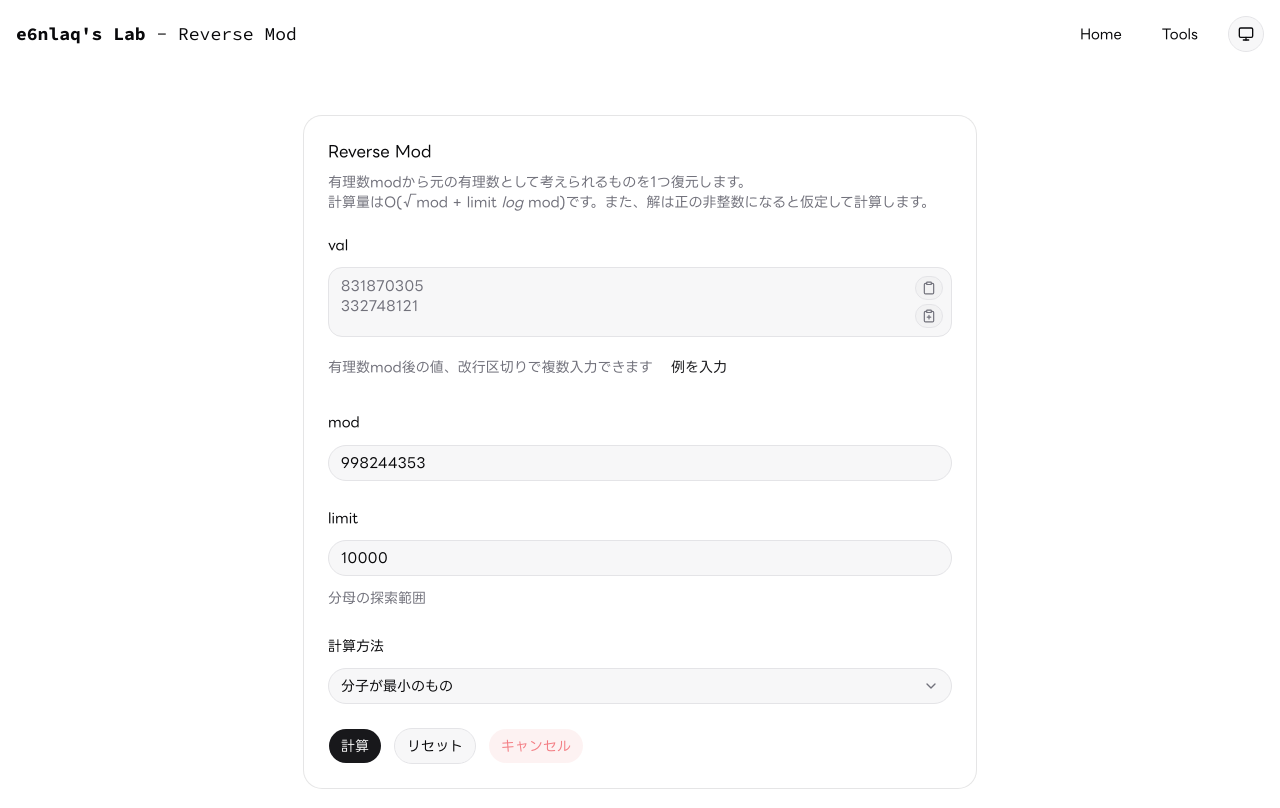
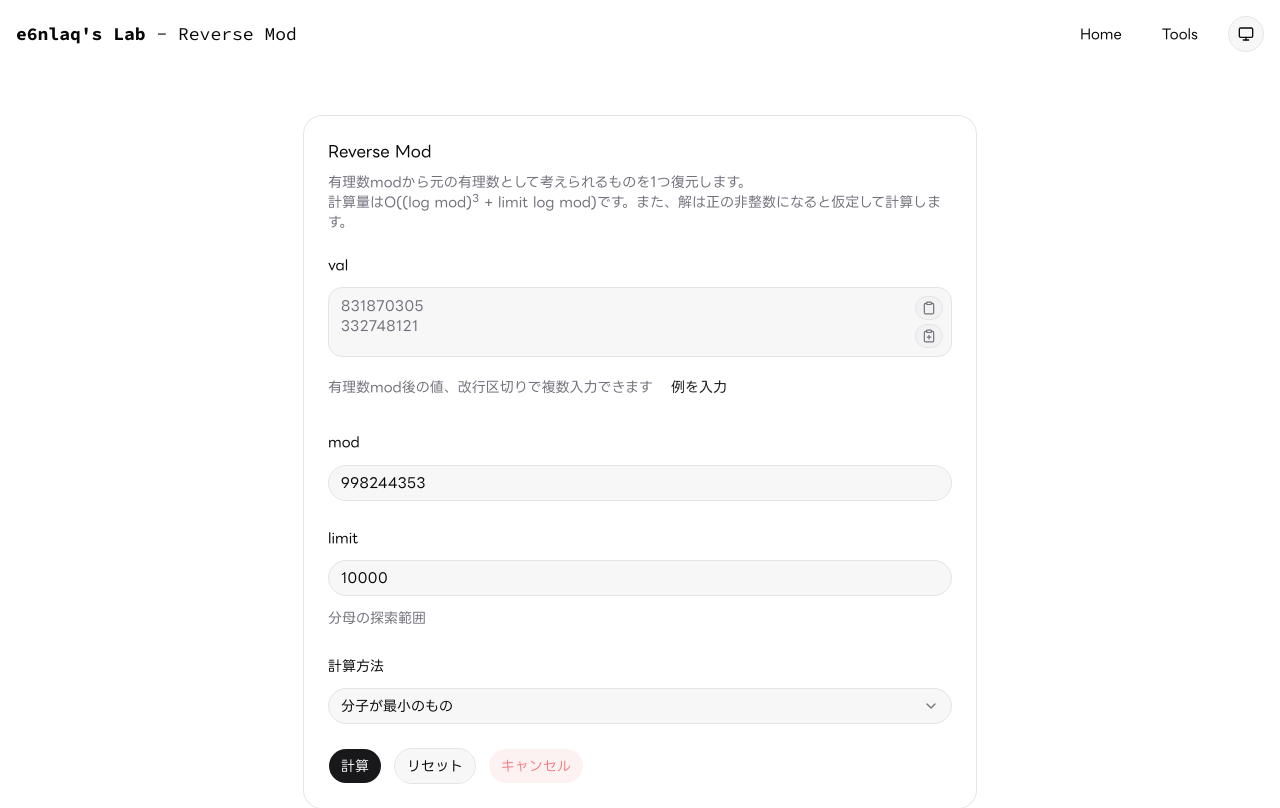
Before and after one commit to e6nlaq/website, a Next.js app: page /tools/mod in a window 1280 px wide. Shown: the top 808 px of the page. Built offline with nearby package versions, Linux system fonts and the light colour scheme.

Commit message:
docs: 計算量更新

```diff
--- a/src/app/tools/mod/page.tsx
+++ b/src/app/tools/mod/page.tsx
@@ -284,7 +284,7 @@ export default function Mod() {
           <>
             <p>有理数modから元の有理数として考えられるものを1つ復元します。</p>
             <p>
-              計算量はO(√mod + limit <span className="italic">log</span>{" "}
+              計算量はO((log mod)<sup>3</sup> + limit log
               mod)です。また、解は正の非整数になると仮定して計算します。
             </p>
           </>
```
